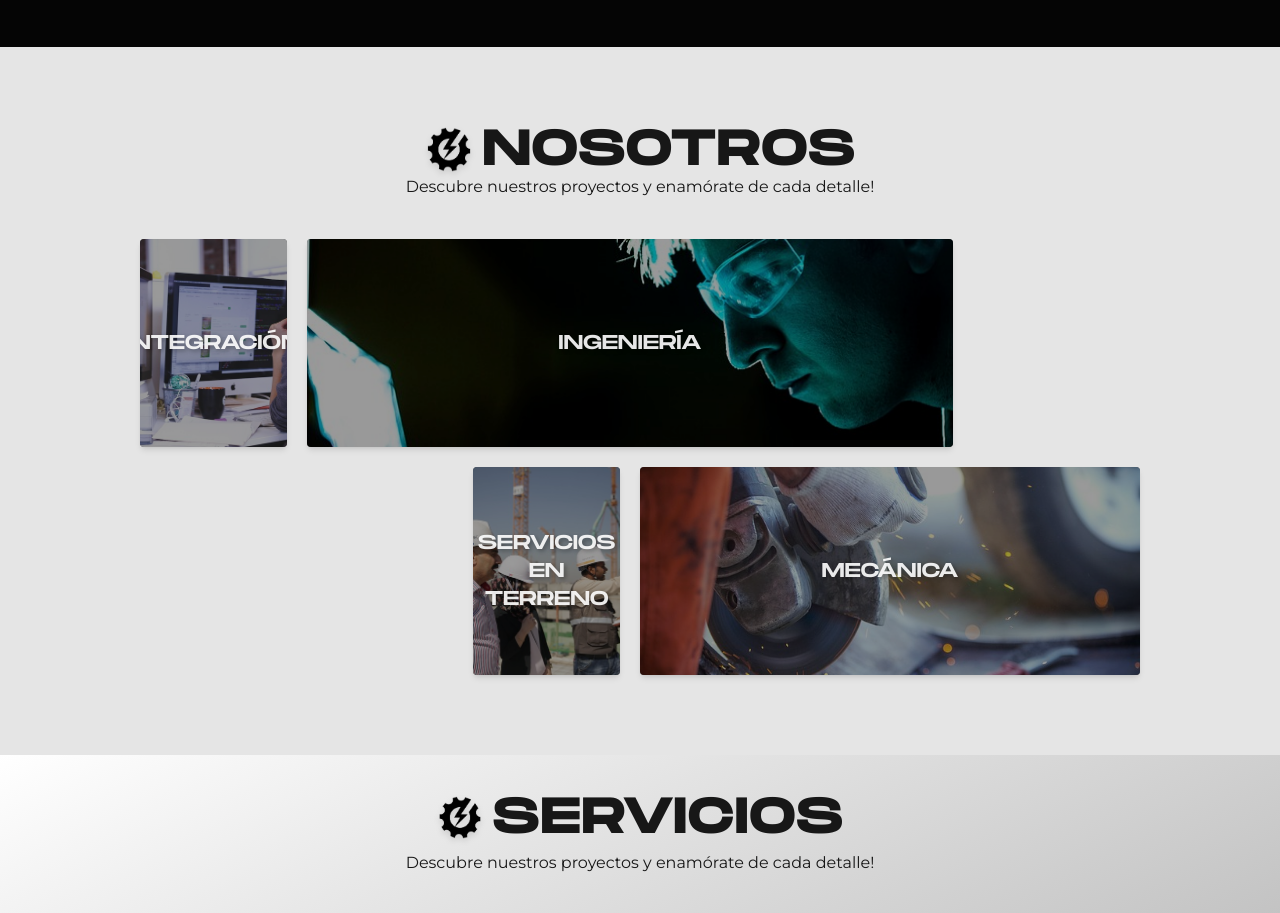
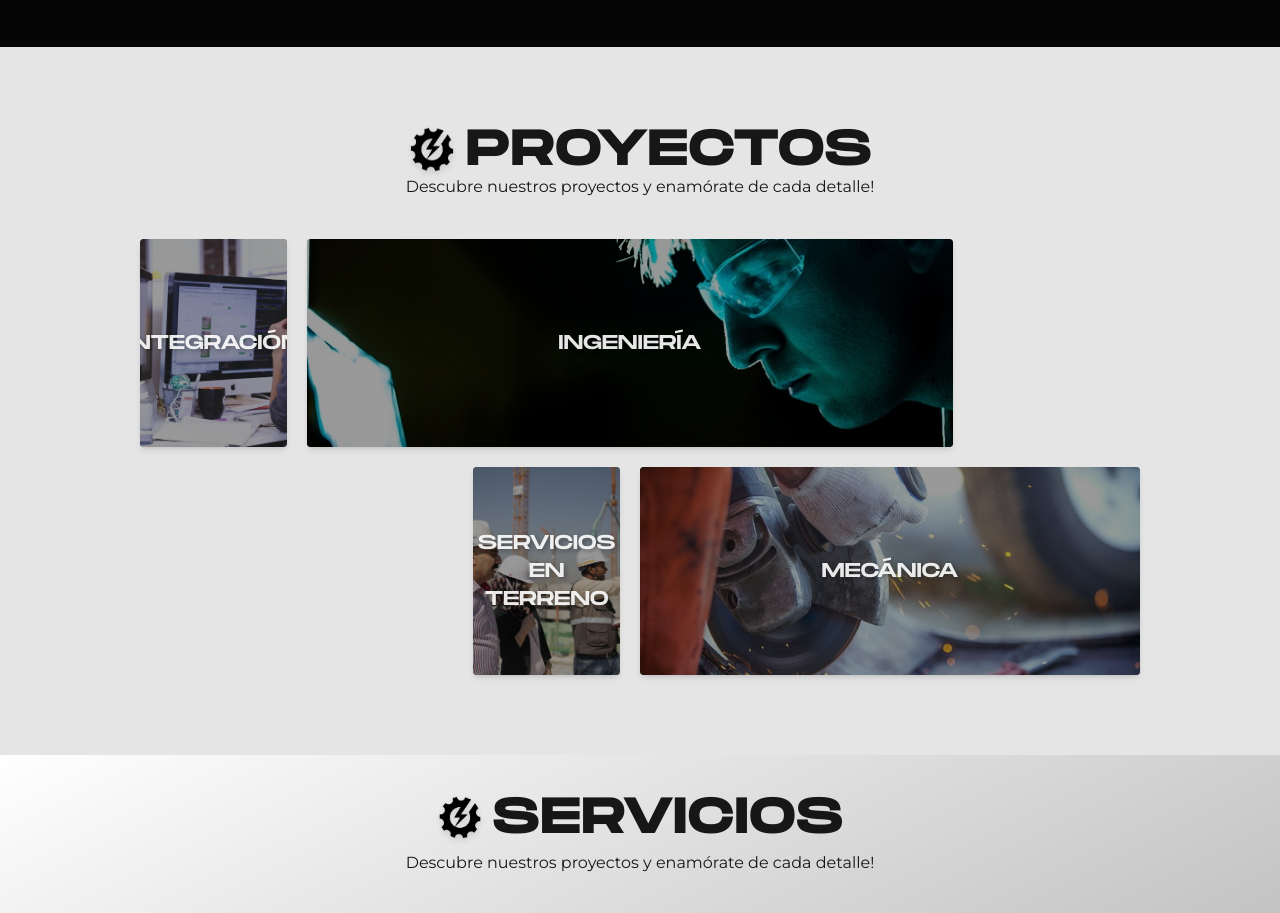
Before and after one commit to invvd/inproco.cl, a Next.js app: page / in a window 1280 px wide. Shown: the part 1420-2333 px from the top of the page. Built offline with nearby package versions, Linux system fonts and the light colour scheme.

Commit message:
refactor

```diff
--- a/src/app/sections/Proyectos.tsx
+++ b/src/app/sections/Proyectos.tsx
@@ -1,11 +1,10 @@
 import localFont from "next/font/local";
 import Image from "next/image";
 import Link from "next/link";
-
+import SectionTitle from "../components/SectionTitle";
 const monument = localFont({
   src: "../fonts/Monument.woff2",
 });
-
 // PENDIENTE: Reemplazar fotos
 
 function Proyectos() {
@@ -14,22 +13,7 @@ function Proyectos() {
       id="proyectos"
       className="text-neutral-900 bg-neutral-200 flex px-10 lg:px-20 py-20 flex-col relative items-center"
     >
-      <div className="flex justify-center items-center gap-2">
-        <Image
-          draggable={false}
-          loading="lazy"
-          alt="Insignia de Inproco"
-          className="drop-shadow-md -translate-y-0.5 object-cover h-full invert"
-          src={"/logos/badge-white.webp"}
-          width={50}
-          height={50}
-        />
-        <h2
-          className={`${monument.className} font-bold uppercase text-center text-3xl md:text-4xl lg:text-5xl z-10`}
-        >
-          Nosotros
-        </h2>
-      </div>
+      <SectionTitle invertBadgeColor>Proyectos</SectionTitle>
       <p className="text-center mb-10 max-w-[80vw]">
         Descubre nuestros proyectos y enamórate de cada detalle!
       </p>
```
